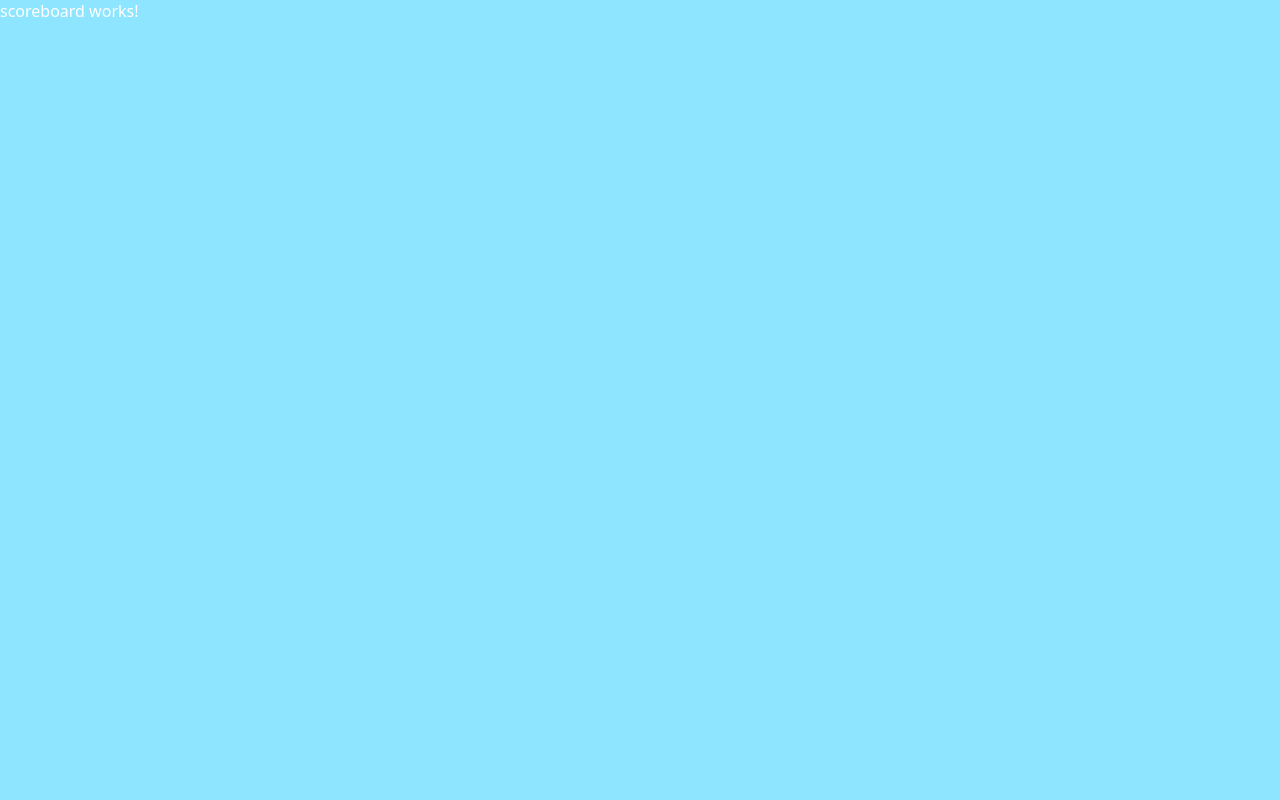
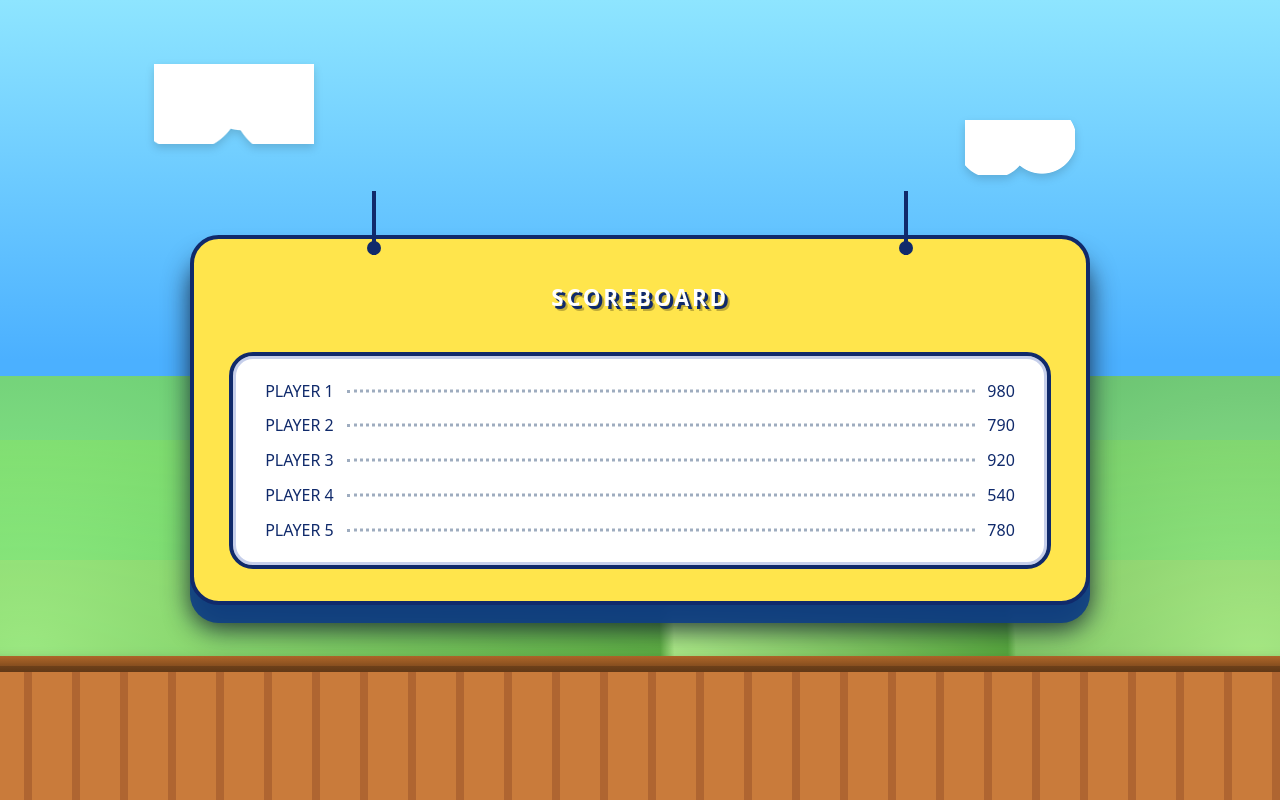
Before and after one commit to Santiago-017/Trivia, an Angular app in the folder TriviaQuiz/frontend/: page /scoreboard in a window 1280 px wide. Built offline with nearby package versions, Linux system fonts and the light colour scheme.

Commit message:
Se crea la pagina de scoreboard

```diff
--- a/TriviaQuiz/frontend/src/app/app.routes.ts
+++ b/TriviaQuiz/frontend/src/app/app.routes.ts
@@ -56,5 +56,11 @@ export const routes: Routes = [
   loadComponent: () =>
     import('./features/room/join/join').then(m => m.Join),
   },
+  {
+  path: 'quiz',
+  loadComponent: () =>
+    import('./features/quiz/quiz').then(m => m.Quiz),
+  },
+
 
 ];
--- a/TriviaQuiz/frontend/src/app/features/scoreboard/scoreboard.html
+++ b/TriviaQuiz/frontend/src/app/features/scoreboard/scoreboard.html
@@ -1 +1,37 @@
-<p>scoreboard works!</p>
+<!-- src/app/features/scoreboard/scoreboard.html -->
+<div class="game-bg">
+  <div class="game-bg__clouds"></div>
+
+  <div class="scoreboard-panel">
+    <!-- Cuerdas que sostienen el cartel -->
+    <div class="scoreboard-panel__ropes">
+      <div class="rope rope--left"></div>
+      <div class="rope rope--right"></div>
+    </div>
+
+    <!-- Cabecera amarilla con título -->
+    <div class="scoreboard-panel__header">
+      <h1 class="title-1 scoreboard-title">SCOREBOARD</h1>
+    </div>
+
+    <!-- Panel blanco interior con puntajes -->
+    <div class="scoreboard-panel__body">
+      <ul class="score-list">
+        <li
+          class="score-row"
+          *ngFor="let player of players; let i = index"
+        >
+          <span class="score-row__player">
+            {{ player.name }}
+          </span>
+
+          <span class="score-row__dots"></span>
+
+          <span class="score-row__score">
+            {{ player.score }}
+          </span>
+        </li>
+      </ul>
+    </div>
+  </div>
+</div>
--- a/TriviaQuiz/frontend/src/app/features/scoreboard/scoreboard.scss
+++ b/TriviaQuiz/frontend/src/app/features/scoreboard/scoreboard.scss
@@ -0,0 +1,152 @@
+/* src/app/features/scoreboard/scoreboard.scss */
+
+/* Cartel principal */
+.scoreboard-panel {
+  position: relative;
+  z-index: 1;
+  width: 100%;
+  max-width: 900px;
+  margin-inline: auto;
+  margin-top: 2.5rem;
+
+  padding: 2.5rem 2.2rem 2rem;
+  border-radius: 1.8rem;
+
+  background: #ffe54c;
+  border: 4px solid #102a6b;
+  box-shadow:
+    0 18px 0 rgba(15, 64, 134, 0.9),
+    0 24px 26px rgba(15, 23, 42, 0.85);
+
+  display: flex;
+  flex-direction: column;
+  gap: 1.4rem;
+}
+
+/* Cuerdas superiores */
+.scoreboard-panel__ropes {
+  position: absolute;
+  top: 0;
+  left: 0;
+  right: 0;
+  height: 2.5rem;
+  pointer-events: none;
+}
+
+.rope {
+  position: absolute;
+  top: -3rem;
+  width: 4px;
+  height: 4rem;
+  background: #102a6b;
+}
+
+.rope--left {
+  left: 20%;
+}
+
+.rope--right {
+  right: 20%;
+}
+
+.rope::after {
+  content: '';
+  position: absolute;
+  bottom: 0;
+  left: 50%;
+  width: 14px;
+  height: 14px;
+  transform: translateX(-50%);
+  border-radius: 999px;
+  background: #102a6b;
+}
+
+/* Cabecera amarilla */
+.scoreboard-panel__header {
+  padding-top: 0.2rem;
+  padding-bottom: 0.6rem;
+  text-align: center;
+}
+
+.scoreboard-title {
+  margin: 0;
+  font-size: 1.4rem;
+  letter-spacing: 0.12em;
+  text-shadow:
+    3px 3px 0 #102a6b,
+    5px 5px 0 rgba(0, 0, 0, 0.25);
+}
+
+/* Panel blanco interior */
+.scoreboard-panel__body {
+  margin-top: 0.4rem;
+  padding: 1.5rem 2rem;
+  border-radius: 1.5rem;
+  background: #ffffff;
+  border: 4px solid #102a6b;
+  box-shadow: inset 0 0 0 3px rgba(30, 64, 175, 0.25);
+}
+
+/* Lista de puntajes */
+.score-list {
+  list-style: none;
+  padding: 0;
+  margin: 0;
+  display: flex;
+  flex-direction: column;
+  gap: 0.8rem;
+}
+
+.score-row {
+  display: grid;
+  grid-template-columns: auto 1fr auto;
+  align-items: center;
+  column-gap: 0.8rem;
+
+  font-family: "Press Start 2P", system-ui;
+  font-size: 0.85rem;
+  text-transform: uppercase;
+  color: #102a6b;
+}
+
+/* Nombre del jugador */
+.score-row__player {
+  white-space: nowrap;
+}
+
+/* Columna de puntos (···) */
+.score-row__dots {
+  position: relative;
+  height: 2px;
+}
+
+.score-row__dots::before {
+  content: '';
+  position: absolute;
+  left: 0;
+  right: 0;
+  top: 50%;
+  border-bottom: 3px dotted rgba(148, 163, 184, 0.9);
+  transform: translateY(-50%);
+}
+
+/* Puntaje */
+.score-row__score {
+  white-space: nowrap;
+}
+
+/* Responsive */
+@media (max-width: 640px) {
+  .scoreboard-panel {
+    padding: 2rem 1.4rem 1.8rem;
+    margin-top: 1.5rem;
+  }
+
+  .scoreboard-panel__body {
+    padding: 1.2rem 1rem;
+  }
+
+  .score-row {
+    font-size: 0.75rem;
+  }
+}
--- a/TriviaQuiz/frontend/src/app/features/scoreboard/scoreboard.ts
+++ b/TriviaQuiz/frontend/src/app/features/scoreboard/scoreboard.ts
@@ -1,11 +1,26 @@
+// src/app/features/scoreboard/scoreboard.ts
 import { Component } from '@angular/core';
+import { CommonModule } from '@angular/common';
+
+interface PlayerScore {
+  name: string;
+  score: number;
+}
 
 @Component({
   selector: 'app-scoreboard',
-  imports: [],
+  standalone: true,
+  imports: [CommonModule],
   templateUrl: './scoreboard.html',
-  styleUrl: './scoreboard.scss',
+  styleUrls: ['./scoreboard.scss'],
 })
 export class Scoreboard {
-
+  // Más adelante esto vendrá del backend
+  players: PlayerScore[] = [
+    { name: 'PLAYER 1', score: 980 },
+    { name: 'PLAYER 2', score: 790 },
+    { name: 'PLAYER 3', score: 920 },
+    { name: 'PLAYER 4', score: 540 },
+    { name: 'PLAYER 5', score: 780 },
+  ];
 }
```
